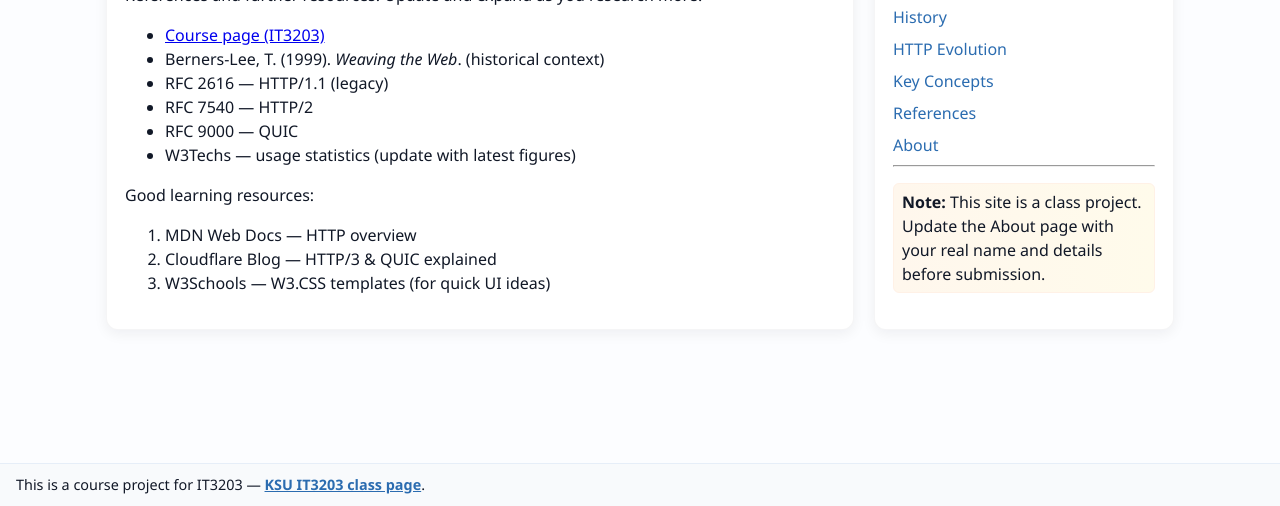
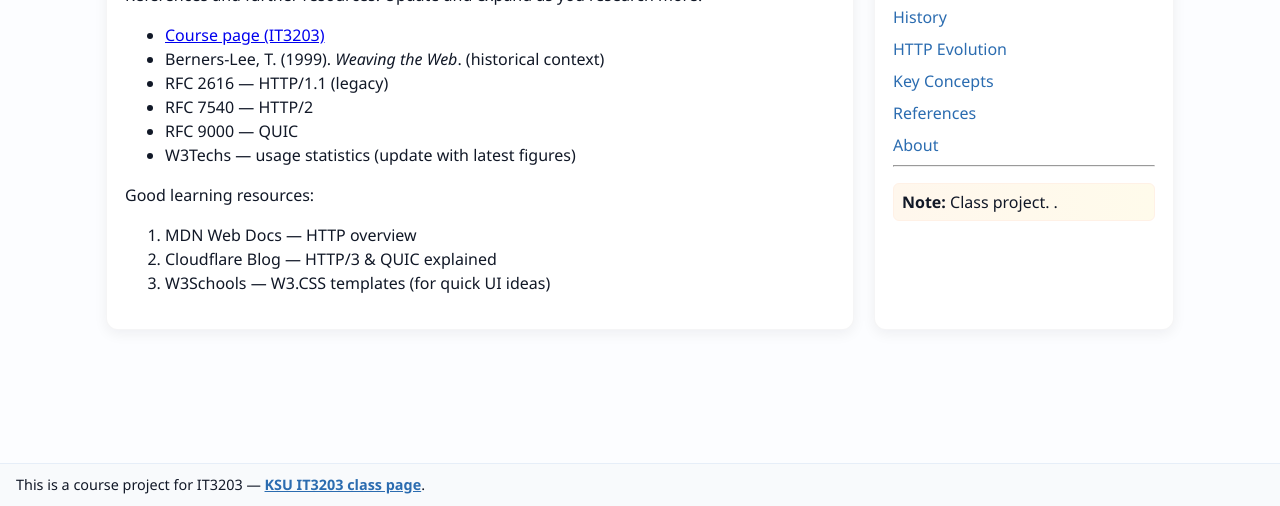
Before and after one commit to Filimon-Tesfaye/Milestone-Project-, a plain HTML site: page references.html in a window 1280 px wide. Shown: the part 294-800 px from the top of the page. Drawn offline with Linux system fonts and the light colour scheme.

Commit message:
Update references.html

```diff
--- a/references.html
+++ b/references.html
@@ -68,7 +68,7 @@
         <li><a href="about.html">About</a></li>
       </ul>
       <hr>
-      <p class="highlight"><strong>Note:</strong> This site is a class project. Update the About page with your real name and details before submission.</p>
+      <p class="highlight"><strong>Note:</strong> Class project. .</p>
     </aside>
   </main>
 
```
